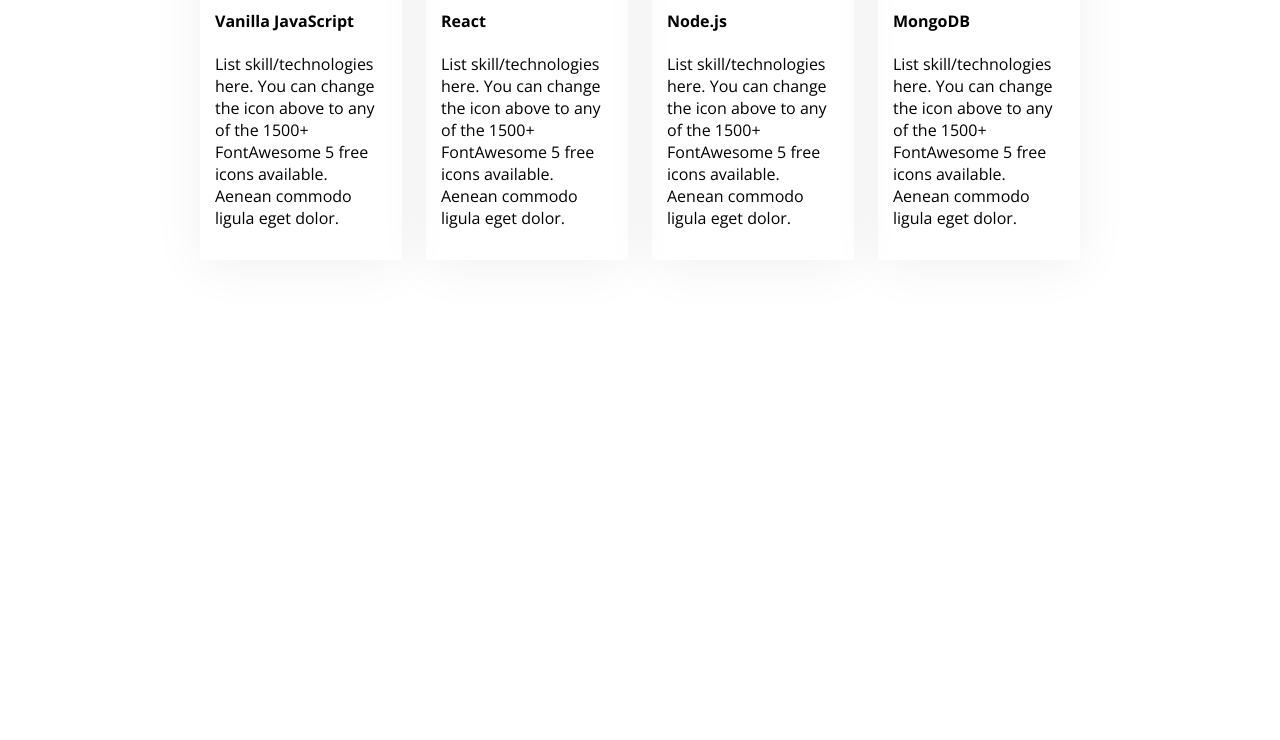
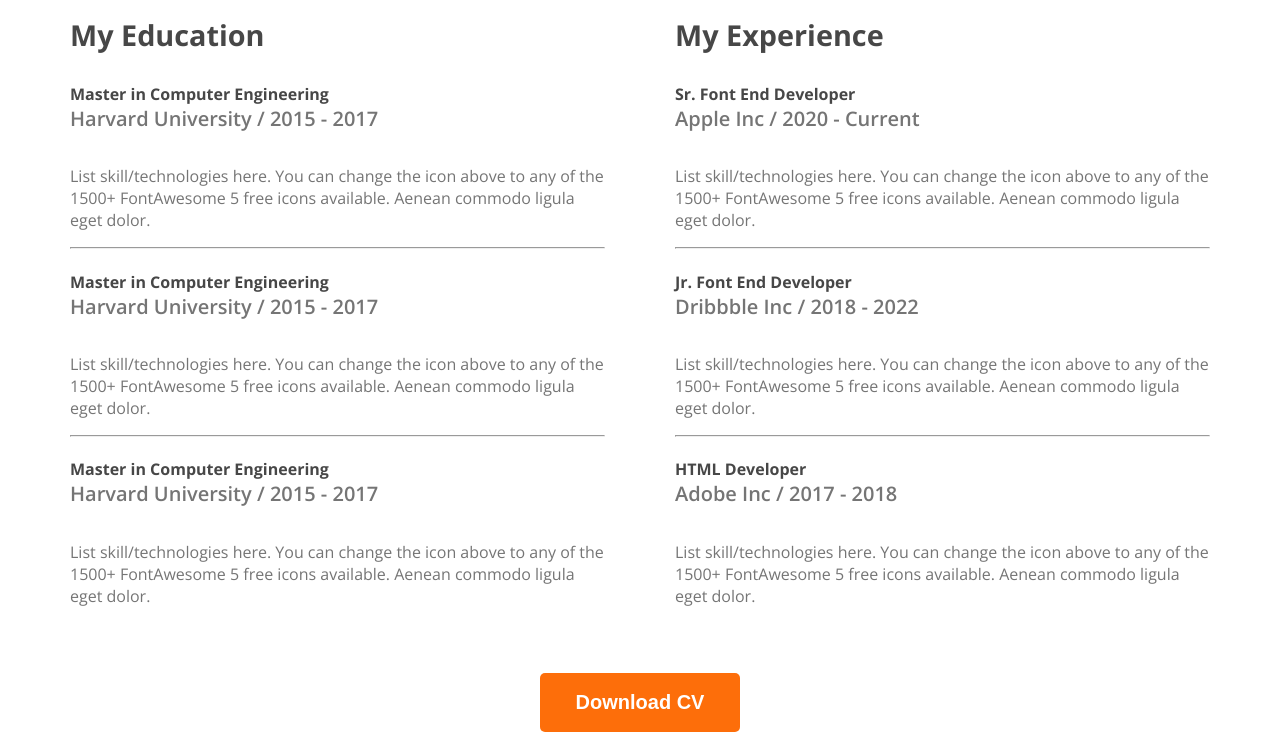
Before and after one commit to khalidurrahmanchowdhury/portfolio-resources, a plain HTML site: page index.html in a window 1280 px wide. Shown: the part 2171-2911 px from the top of the page. Before the commit the page ends 2691 px from the top, so only its background shows below. Drawn offline with nearby package versions, Linux system fonts and the light colour scheme.

Commit message:
My Resume added

```diff
--- a/css/style.css
+++ b/css/style.css
@@ -122,8 +122,6 @@ main {
 }
 main section {
     margin-top: 130px;
-    margin-bottom: 130px;
-    padding: 130px;
 }
 /* about related style started */
 .contnent {
@@ -152,6 +150,37 @@ main section {
     margin-top: 50px;
 }
 .card_content {
-    padding: 15px;
+    padding: 30px;
     box-shadow: 0px 6px 50px 0px rgba(0, 0, 0, 0.06);
 }
+
+/* Resume related style started */
+.resume_container {
+    display: flex;
+    gap: 70px;
+}
+
+.resume_colum_title {
+    font-size: 1.8rem;
+    font-weight: 700;
+    color: #474747;
+}
+.experience_title {
+    font-size: 1.5;
+    font-weight: 700;
+    color: #474747;
+    margin-bottom: 0px;
+}
+.experience_subtile {
+    font-size:1.25rem ;
+    font-weight: 600;
+    color: #757575;
+    margin-top: 0px;
+}
+.experience_description {
+    color: #757575;
+}
+
+.cv_btn {
+    margin-top: 50px;
+}
--- a/index.html
+++ b/index.html
@@ -83,6 +83,61 @@
 
 
         </section>
+        <section class="resume">
+            <h3 class="section_title text_align">A summary of My Resume</h3>
+            <div class="resume_container">
+                <!-- .resume_colum*2>h3.resume_colum_title+.experience*3>h4.experience_title+h5.experience_subtile+p.experience_description -->
+                <div class="resume_colum">
+                    <h3 class="resume_colum_title">My Education</h3>
+                    <div class="experience">
+                        <h4 class="experience_title">Master in Computer Engineering</h4>
+                        <h5 class="experience_subtile">Harvard University / 2015 - 2017</h5>
+                        <p class="experience_description">List skill/technologies here. You can change the icon above
+                            to any of the 1500+ FontAwesome 5 free icons available. Aenean commodo ligula eget dolor.</p>
+                            <hr>
+                    </div>
+                    <div class="experience">
+                        <h4 class="experience_title">Master in Computer Engineering</h4>
+                        <h5 class="experience_subtile">Harvard University / 2015 - 2017</h5>
+                        <p class="experience_description">List skill/technologies here. You can change the icon above
+                            to any of the 1500+ FontAwesome 5 free icons available. Aenean commodo ligula eget dolor.</p>
+                            <hr>
+                    </div>
+                    <div class="experience">
+                        <h4 class="experience_title">Master in Computer Engineering</h4>
+                        <h5 class="experience_subtile">Harvard University / 2015 - 2017</h5>
+                        <p class="experience_description">List skill/technologies here. You can change the icon above
+                            to any of the 1500+ FontAwesome 5 free icons available. Aenean commodo ligula eget dolor.</p>
+
+                    </div>
+                </div>
+                <div class="resume_colum">
+                    <h3 class="resume_colum_title">My Experience</h3>
+                    <div class="experience">
+                        <h4 class="experience_title">Sr. Font End Developer</h4>
+                        <h5 class="experience_subtile">Apple Inc / 2020 - Current</h5>
+                        <p class="experience_description">List skill/technologies here. You can change the icon above
+                            to any of the 1500+ FontAwesome 5 free icons available. Aenean commodo ligula eget dolor.</p>
+                            <hr>
+                    </div>
+                    <div class="experience">
+                        <h4 class="experience_title">Jr. Font End Developer</h4>
+                        <h5 class="experience_subtile">Dribbble Inc / 2018 - 2022</h5>
+                        <p class="experience_description">List skill/technologies here. You can change the icon above
+                            to any of the 1500+ FontAwesome 5 free icons available. Aenean commodo ligula eget dolor.</p>
+                            <hr>
+                    </div>
+                    <div class="experience">
+                        <h4 class="experience_title">HTML Developer</h4>
+                        <h5 class="experience_subtile">Adobe Inc / 2017 - 2018</h5>
+                        <p class="experience_description">List skill/technologies here. You can change the icon above
+                            to any of the 1500+ FontAwesome 5 free icons available. Aenean commodo ligula eget dolor.</p>
+                    </div>
+                </div>
+            </div>
+            <div class="text_align cv_btn"><a href=""><button class="btn_primary">Download CV</button></a>
+            </div>
+        </section>
     </main>
     <footer></footer>
 
```
